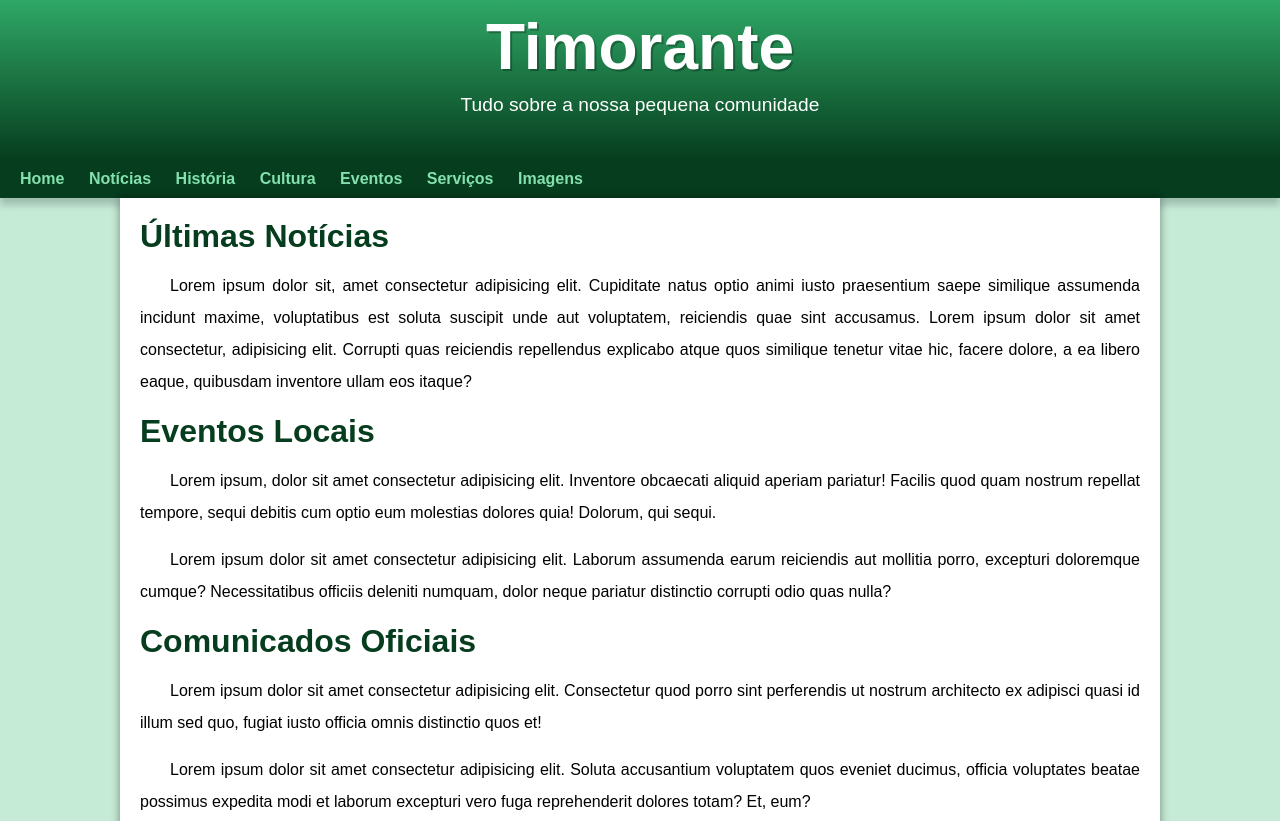
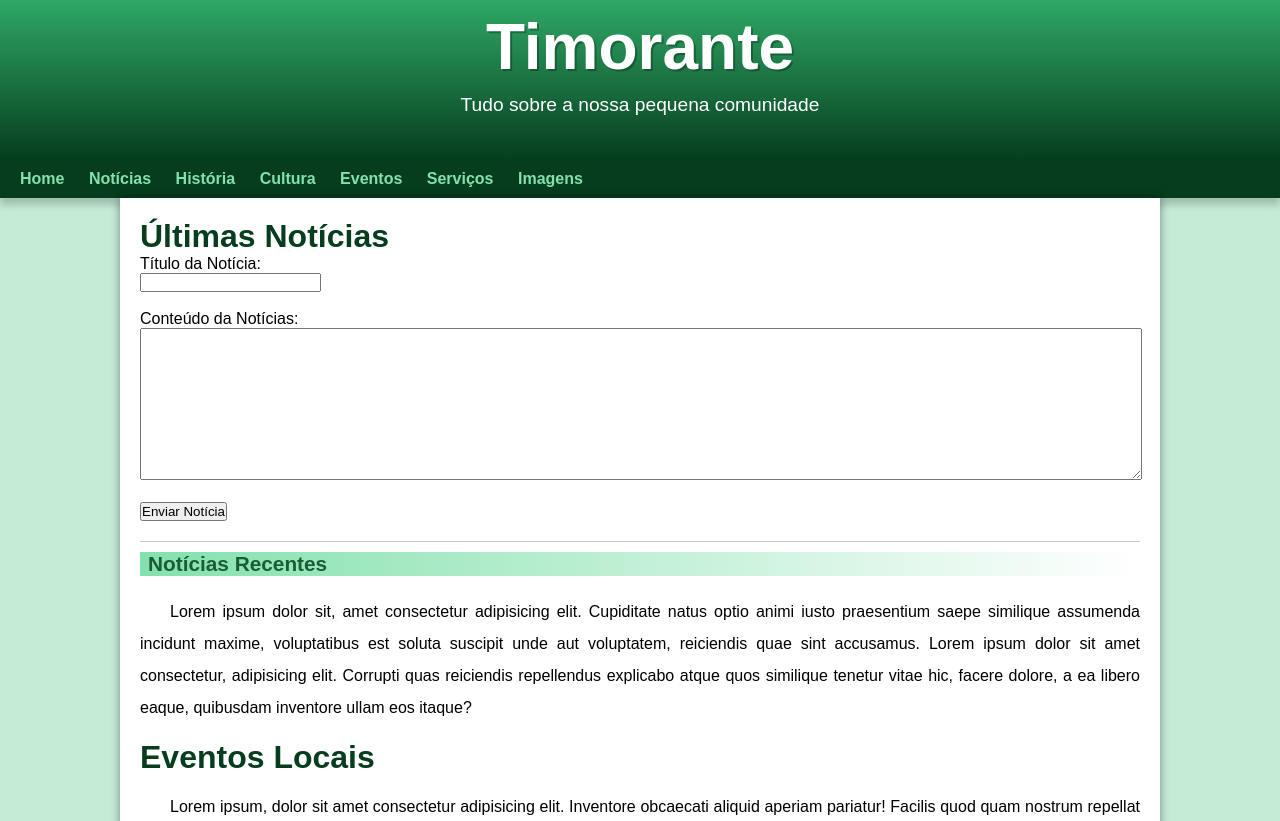
Before and after one commit to GuilhermeCastroSantos/site-timorante, a plain HTML site: page noticias.html in a window 1280 px wide. Shown: the top 821 px of the page. Drawn offline with Linux system fonts and the light colour scheme.

Commit message:
atualização

```diff
--- a/estilo/style.css
+++ b/estilo/style.css
@@ -228,3 +228,17 @@ footer a:hover {
 source {
     box-shadow: 3px 5px 4px rgba(0, 0, 0, 0.505);
 }
+
+form {
+    margin-bottom: 20px;
+}
+
+textarea {
+    width: 100%;
+}
+
+#newsContainer {
+    margin-top: 20px;
+    border-top: 1px solid #ccc;
+    padding-top: 10px;
+}
--- a/noticias.html
+++ b/noticias.html
@@ -24,6 +24,19 @@
         <section id="">
             <article>
                 <h1>Últimas Notícias</h1>
+                <form id="neuwsForms">
+                    <label for="title">Título da Notícia:</label><br>
+                    <input type="text" id="title" nome="title" required><br><br>
+
+                    <label for="content">Conteúdo da Notícias:</label><br>
+                    <textarea id="content" nome="content" rows="10" cols="50" required></textarea><br><br>
+
+                    <button type="submit">Enviar Notícia</button>
+
+                    <div id="newsContainer">
+                        <h2>Notícias Recentes</h2>
+                    </div>
+                </form>
                 <p>Lorem ipsum dolor sit, amet consectetur adipisicing elit. Cupiditate natus optio animi iusto praesentium saepe similique assumenda incidunt maxime, voluptatibus est soluta suscipit unde aut voluptatem, reiciendis quae sint accusamus.
                 Lorem ipsum dolor sit amet consectetur, adipisicing elit. Corrupti quas reiciendis repellendus explicabo atque quos similique tenetur vitae hic, facere dolore, a ea libero eaque, quibusdam inventore ullam eos itaque?</p>
             </article>
```
